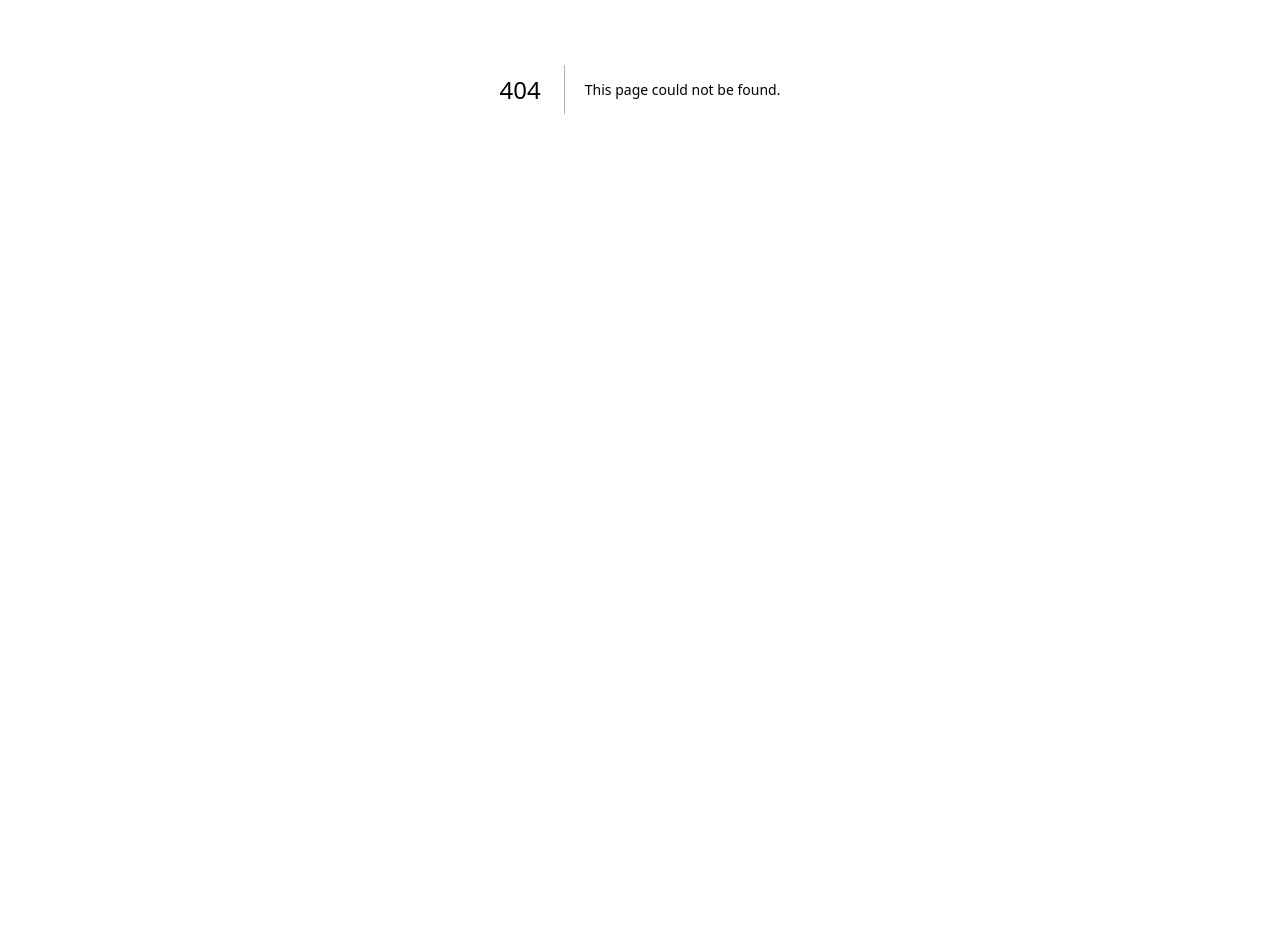
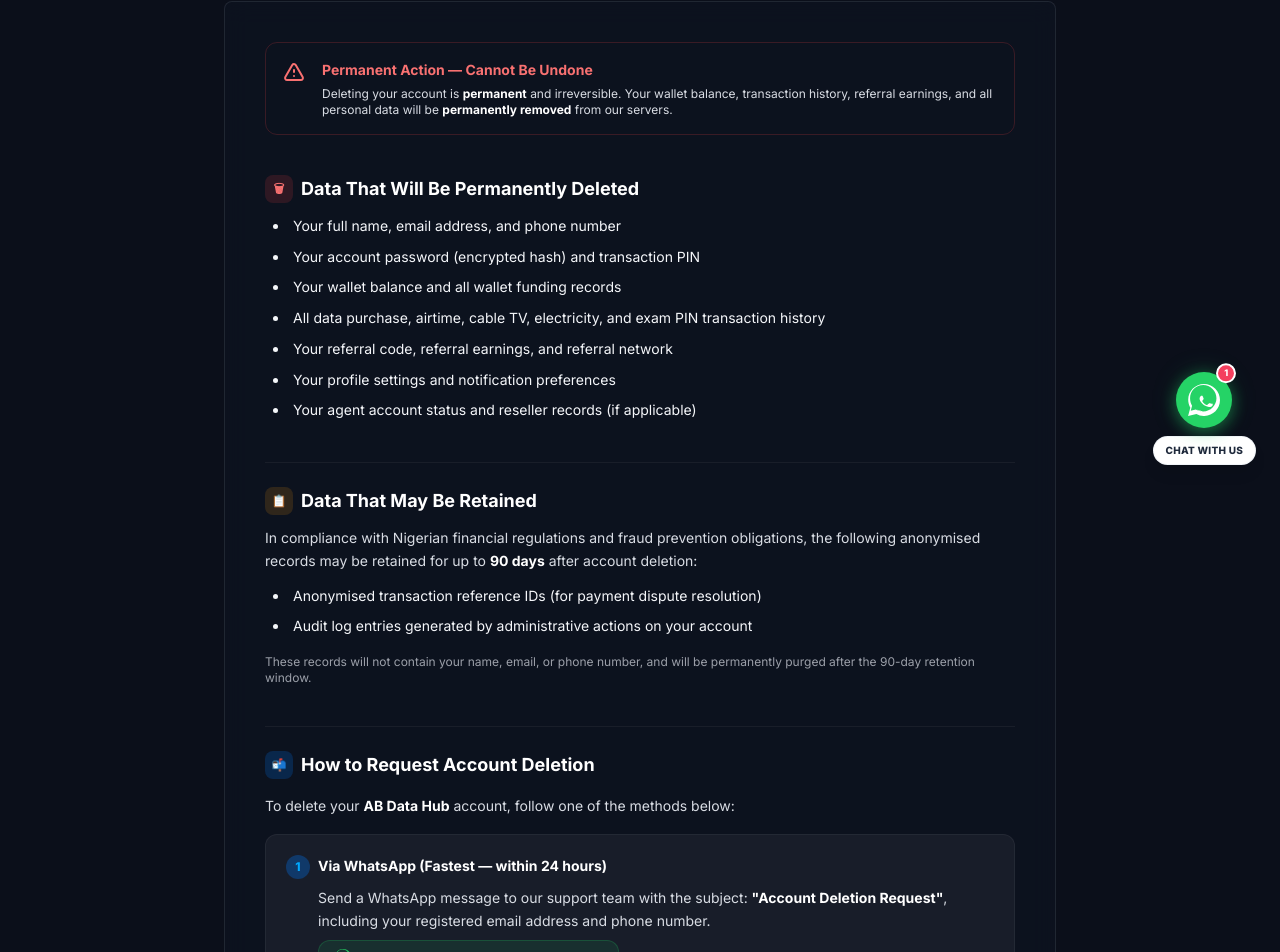
Before and after one commit to digitallyahead1/abdatahub, a Next.js app in the folder frontend/: page /delete-account in a window 1280 px wide. Before the commit this address had no page. Shown: the part 311-1263 px from the top of the page. Before the commit the page ends 800 px from the top, so only its background shows below. Built offline with nearby package versions, Linux system fonts and the light colour scheme.

Commit message:
feat: add Delete Account page for Google Play data safety compliance

```diff
--- /dev/null
+++ b/frontend/app/(landing)/delete-account/page.tsx
@@ -0,0 +1,155 @@
+import Link from 'next/link'
+
+export const metadata = {
+  title: 'Delete Account | AB Data Hub',
+  description: 'Learn how to request deletion of your AB Data Hub account and associated personal data.',
+}
+
+export default function DeleteAccountPage() {
+  return (
+    <div className="max-w-4xl mx-auto px-4 sm:px-6 lg:px-8 py-12 space-y-10">
+
+      {/* Header */}
+      <div className="text-center space-y-4 max-w-2xl mx-auto">
+        <span className="px-3.5 py-1.5 bg-red-500/10 border border-red-500/20 rounded-full text-xs font-semibold text-red-400 uppercase tracking-wider">
+          Account Management
+        </span>
+        <h1 className="text-3xl sm:text-4xl font-extrabold text-white tracking-tight">
+          Request Account Deletion
+        </h1>
+        <p className="text-sm sm:text-base text-silver-muted leading-relaxed">
+          This page explains how to permanently delete your <strong className="text-white">AB Data Hub</strong> account and all associated personal data from our systems.
+        </p>
+      </div>
+
+      {/* Main Content */}
+      <div className="bg-dark-bg-secondary/40 border border-silver-muted/10 rounded-2xl glass-dark p-6 sm:p-10 space-y-10 text-sm text-silver-muted leading-relaxed">
+
+        {/* Warning Banner */}
+        <div className="flex items-start gap-4 p-4 bg-red-500/8 border border-red-500/20 rounded-xl">
+          <svg className="w-6 h-6 text-red-400 shrink-0 mt-0.5" fill="none" viewBox="0 0 24 24" stroke="currentColor">
+            <path strokeLinecap="round" strokeLinejoin="round" strokeWidth={2} d="M12 9v2m0 4h.01m-6.938 4h13.856c1.54 0 2.502-1.667 1.732-3L13.732 4c-.77-1.333-2.694-1.333-3.464 0L3.34 16c-.77 1.333.192 3 1.732 3z" />
+          </svg>
+          <div>
+            <p className="font-bold text-red-400 mb-1">Permanent Action — Cannot Be Undone</p>
+            <p className="text-silver-muted text-xs">
+              Deleting your account is <strong className="text-white">permanent</strong> and irreversible. Your wallet balance, transaction history, referral earnings, and all personal data will be <strong className="text-white">permanently removed</strong> from our servers.
+            </p>
+          </div>
+        </div>
+
+        {/* What Gets Deleted */}
+        <section className="space-y-3">
+          <h2 className="text-lg font-bold text-white flex items-center gap-2">
+            <span className="w-7 h-7 rounded-lg bg-red-500/15 text-red-400 flex items-center justify-center text-xs">🗑</span>
+            Data That Will Be Permanently Deleted
+          </h2>
+          <ul className="list-disc list-inside space-y-2 pl-2 text-silver-light">
+            <li>Your full name, email address, and phone number</li>
+            <li>Your account password (encrypted hash) and transaction PIN</li>
+            <li>Your wallet balance and all wallet funding records</li>
+            <li>All data purchase, airtime, cable TV, electricity, and exam PIN transaction history</li>
+            <li>Your referral code, referral earnings, and referral network</li>
+            <li>Your profile settings and notification preferences</li>
+            <li>Your agent account status and reseller records (if applicable)</li>
+          </ul>
+        </section>
+
+        {/* What May Be Retained */}
+        <section className="space-y-3 pt-6 border-t border-white/5">
+          <h2 className="text-lg font-bold text-white flex items-center gap-2">
+            <span className="w-7 h-7 rounded-lg bg-amber-500/15 text-amber-400 flex items-center justify-center text-xs">📋</span>
+            Data That May Be Retained
+          </h2>
+          <p>
+            In compliance with Nigerian financial regulations and fraud prevention obligations, the following anonymised records may be retained for up to <strong className="text-white">90 days</strong> after account deletion:
+          </p>
+          <ul className="list-disc list-inside space-y-2 pl-2 text-silver-light">
+            <li>Anonymised transaction reference IDs (for payment dispute resolution)</li>
+            <li>Audit log entries generated by administrative actions on your account</li>
+          </ul>
+          <p className="text-xs text-silver-muted/70 pt-1">
+            These records will not contain your name, email, or phone number, and will be permanently purged after the 90-day retention window.
+          </p>
+        </section>
+
+        {/* How to Delete */}
+        <section className="space-y-4 pt-6 border-t border-white/5">
+          <h2 className="text-lg font-bold text-white flex items-center gap-2">
+            <span className="w-7 h-7 rounded-lg bg-primary-blue/20 text-primary-glow flex items-center justify-center text-xs">📬</span>
+            How to Request Account Deletion
+          </h2>
+          <p>
+            To delete your <strong className="text-white">AB Data Hub</strong> account, follow one of the methods below:
+          </p>
+
+          {/* Method 1 */}
+          <div className="bg-white/5 border border-white/5 rounded-xl p-5 space-y-2">
+            <div className="flex items-center gap-2 font-bold text-white">
+              <span className="w-6 h-6 rounded-full bg-primary-blue/30 text-primary-glow flex items-center justify-center text-xs font-extrabold">1</span>
+              Via WhatsApp (Fastest — within 24 hours)
+            </div>
+            <p className="pl-8 text-silver-muted">
+              Send a WhatsApp message to our support team with the subject: <strong className="text-white">"Account Deletion Request"</strong>, including your registered email address and phone number.
+            </p>
+            <div className="pl-8">
+              <a
+                href="https://wa.me/2348133887526?text=Hello%20AB%20Data%20Hub%20Support%2C%20I%20want%20to%20permanently%20delete%20my%20account%20and%20all%20associated%20data.%20My%20registered%20email%20is%3A%20"
+                target="_blank"
+                rel="noopener noreferrer"
+                className="inline-flex items-center gap-2 px-4 py-2 bg-[#25D366]/10 border border-[#25D366]/20 text-[#25D366] font-semibold rounded-xl text-xs hover:bg-[#25D366]/20 transition-all"
+              >
+                <svg className="w-4 h-4" fill="currentColor" viewBox="0 0 24 24">
+                  <path d="M.057 24l1.687-6.163c-1.041-1.804-1.588-3.849-1.587-5.946C.06 5.348 5.397.01 12.008.01c3.202.001 6.212 1.246 8.477 3.514 2.266 2.268 3.507 5.28 3.505 8.484-.004 6.657-5.34 11.997-11.953 11.997-2.005-.001-3.973-.502-5.734-1.45L0 24zm6.59-4.846c1.6.95 3.188 1.449 4.825 1.451 5.436 0 9.86-4.42 9.864-9.864.002-2.637-1.03-5.116-2.905-6.994C16.557 1.866 14.077.835 11.44.835c-5.448 0-9.88 4.417-9.884 9.864-.002 2.01.52 3.975 1.517 5.688l-1.015 3.701 3.792-.995z" />
+                </svg>
+                Send WhatsApp Request — 08133887526
+              </a>
+            </div>
+          </div>
+
+          {/* Method 2 */}
+          <div className="bg-white/5 border border-white/5 rounded-xl p-5 space-y-2">
+            <div className="flex items-center gap-2 font-bold text-white">
+              <span className="w-6 h-6 rounded-full bg-primary-blue/30 text-primary-glow flex items-center justify-center text-xs font-extrabold">2</span>
+              Via Phone Call
+            </div>
+            <p className="pl-8 text-silver-muted">
+              Call our support line directly and request account deletion. Our team will verify your identity and process the request within <strong className="text-white">24–48 hours</strong>.
+            </p>
+            <div className="pl-8">
+              <a
+                href="tel:08133887526"
+                className="inline-flex items-center gap-2 px-4 py-2 bg-primary-blue/10 border border-primary-blue/20 text-primary-glow font-semibold rounded-xl text-xs hover:bg-primary-blue/20 transition-all"
+              >
+                📞 Call: 08133887526
+              </a>
+            </div>
+          </div>
+
+          {/* Response Timeline */}
+          <div className="p-4 bg-emerald-500/5 border border-emerald-500/15 rounded-xl text-xs text-silver-light">
+            <p className="font-semibold text-emerald-400 mb-1">⏱ Processing Timeline</p>
+            <p>Account deletion requests are typically processed within <strong className="text-white">24–48 hours</strong> of verification. You will receive a confirmation message once your account and all associated data have been fully deleted.</p>
+          </div>
+        </section>
+
+      </div>
+
+      {/* Back Link */}
+      <div className="flex justify-center gap-4 pt-2">
+        <Link
+          href="/"
+          className="px-5 py-2.5 border border-silver-muted/15 hover:bg-white/5 text-silver-light font-semibold rounded-xl text-sm transition-all"
+        >
+          ← Back to Homepage
+        </Link>
+        <Link
+          href="/privacy"
+          className="px-5 py-2.5 bg-gradient-blue hover:opacity-95 text-white font-bold rounded-xl shadow-glow-blue transition-all text-sm"
+        >
+          View Privacy Policy
+        </Link>
+      </div>
+    </div>
+  )
+}
--- a/frontend/components/Footer.tsx
+++ b/frontend/components/Footer.tsx
@@ -48,6 +48,7 @@
               <li><a href="#" className="hover:text-primary-glow transition-all">Contact Us</a></li>
               <li><a href="/privacy" className="hover:text-primary-glow transition-all">Privacy Policy</a></li>
               <li><a href="/privacy" className="hover:text-primary-glow transition-all">Terms of Service</a></li>
+              <li><a href="/delete-account" className="hover:text-red-400 transition-all">Delete Account</a></li>
             </ul>
           </div>
 
```
